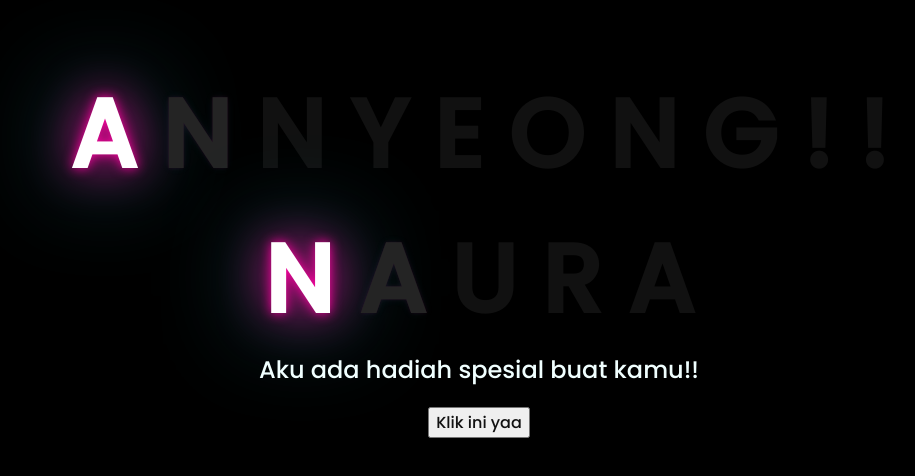
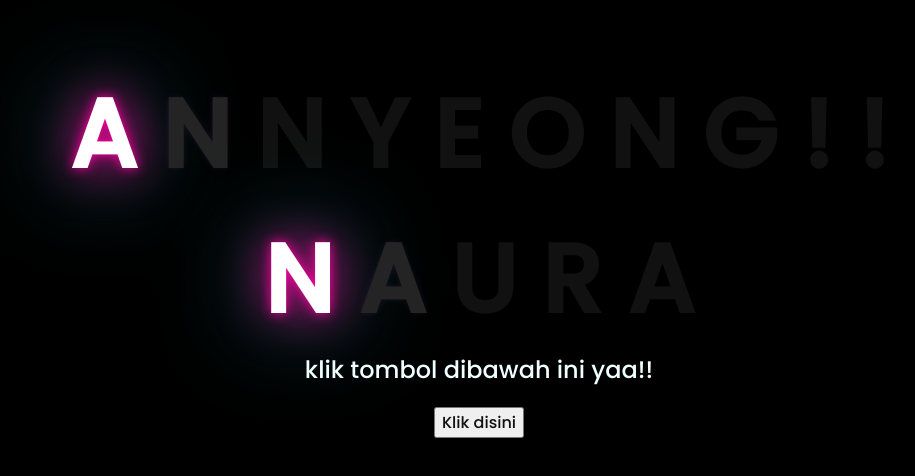
Before and after one commit to sapayass19/bunga-coding, a plain HTML site: page Index.html in a window 1280 px wide. Shown: the part 158-634 px from the top of the page, without its empty margins (169-1084 px from the left). Drawn offline with Linux system fonts and the light colour scheme.

Commit message:
Index.html

```diff
--- a/Index.html
+++ b/Index.html
@@ -33,11 +33,11 @@
 
     </div>
     <div class="description">
-        <span>Aku ada hadiah spesial buat kamu!!</span>
+        <span>klik tombol dibawah ini yaa!!</span>
     </div>
     <div class="button">
         <button>
-            <a href="flower.html">Klik ini yaa</a>
+            <a href="flower.html">Klik disini</a>
         </button>
 
     </div>
```
